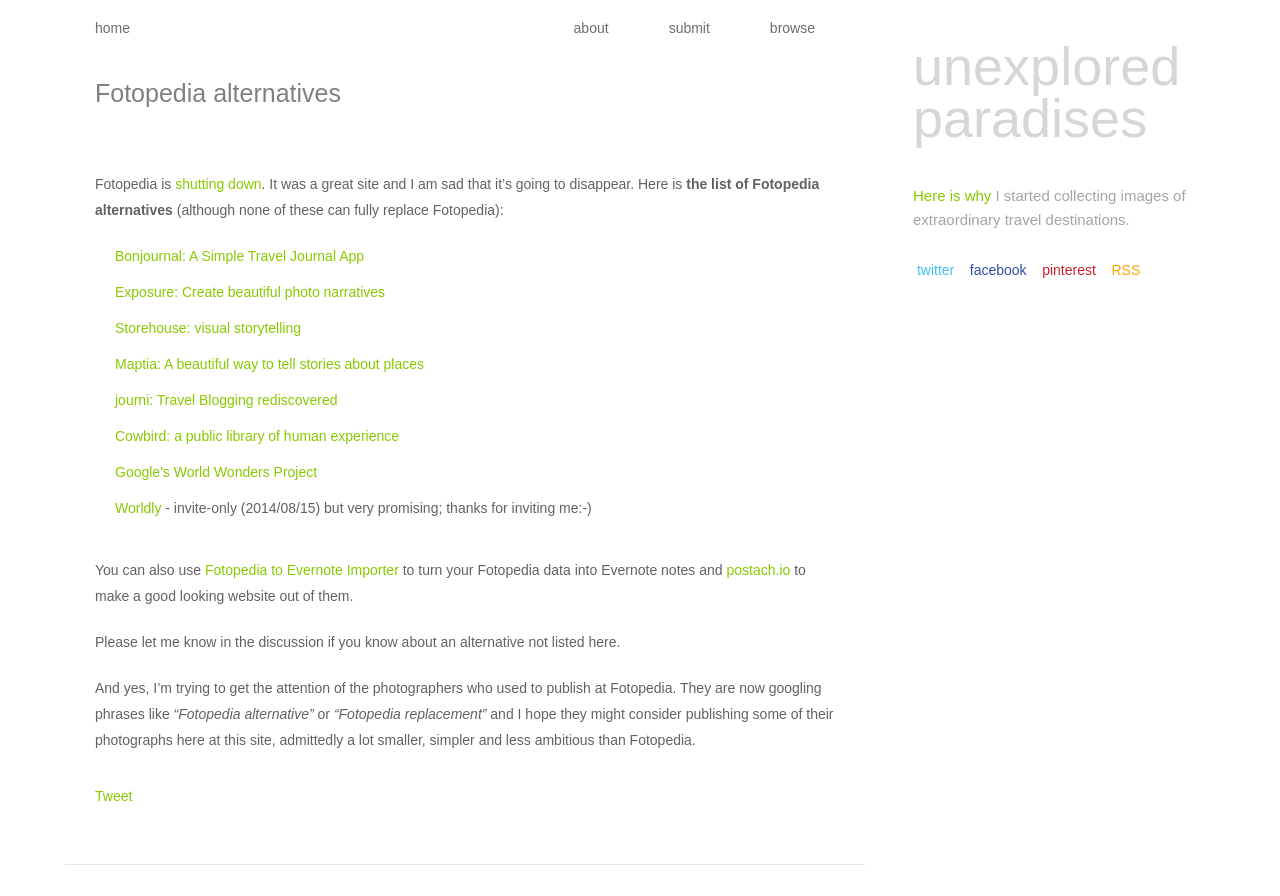
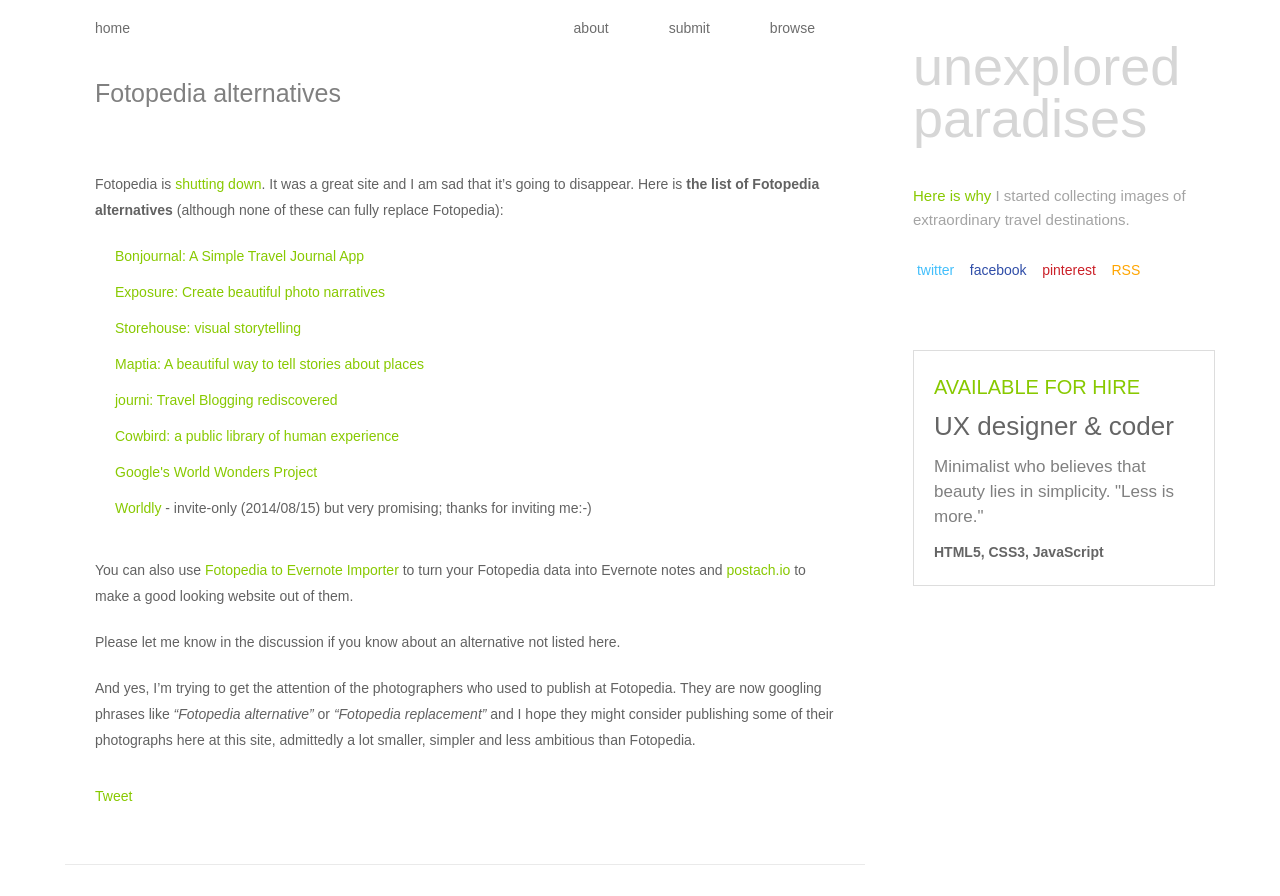
Before and after one commit to crawlingout/unexplored, a Jekyll site: the page built from _posts/2014-08-04-fotopedia-alternative.markdown, in a window 1280 px wide, cut to the strip 0-896 px from the top of the page. Built offline with Jekyll 4.4.1, drawn with Linux system fonts in a browser that asks for light colours; Markdown is read by kramdown in place of the engine named in the settings; comment, search, counter and statistics services are not loaded.

Commit message:
My commercial added

```diff
--- a/_includes/foot.html
+++ b/_includes/foot.html
@@ -29,7 +29,13 @@
 
     <div class="rightcolumn">
         <div id="ads">
-              <!-- ads come here -->
+            <a href="http://www.simplyeasy.cz/" class="ad">
+              <div class="pad">AVAILABLE FOR HIRE</div>
+              <div class="pad gray big">UX designer &amp; coder</div>
+              <div class="pad small">Minimalist who believes that beauty lies in simplicity. "Less is more."</div>
+              <div class="minigap"></div>
+              <div class="pad smaller"><strong>HTML5, CSS3, JavaScript</strong></div>
+            </a>
         </div>
     </div>
     <div class="clear"></div>
--- a/css/style.css
+++ b/css/style.css
@@ -466,3 +466,50 @@
 #backlinks a:hover {
     text-decoration: underline;
 }
+
+
+
+
+/* ads */
+
+#ads {
+    margin-top: 22px;
+}
+
+.ad {
+    border: 1px solid #dddddd;
+    display: block;
+    font-size: 20px;
+    min-height: 160px;
+    padding: 20px 0;
+    width: 300px;
+}
+
+.pad {
+    padding: 5px 20px;
+}
+
+.gray {
+    color: #656565;
+}
+
+.big {
+    font-size: 26px;
+    margin: 2px 0;
+}
+
+.small {
+    color: gray;
+    font-size: 17px;
+    line-height: 25px;
+}
+
+.smaller {
+    font-size: 14px;
+    color: #656565;
+}
+
+.minigap {
+    width: 100%;
+    height: 5px;
+}
```
